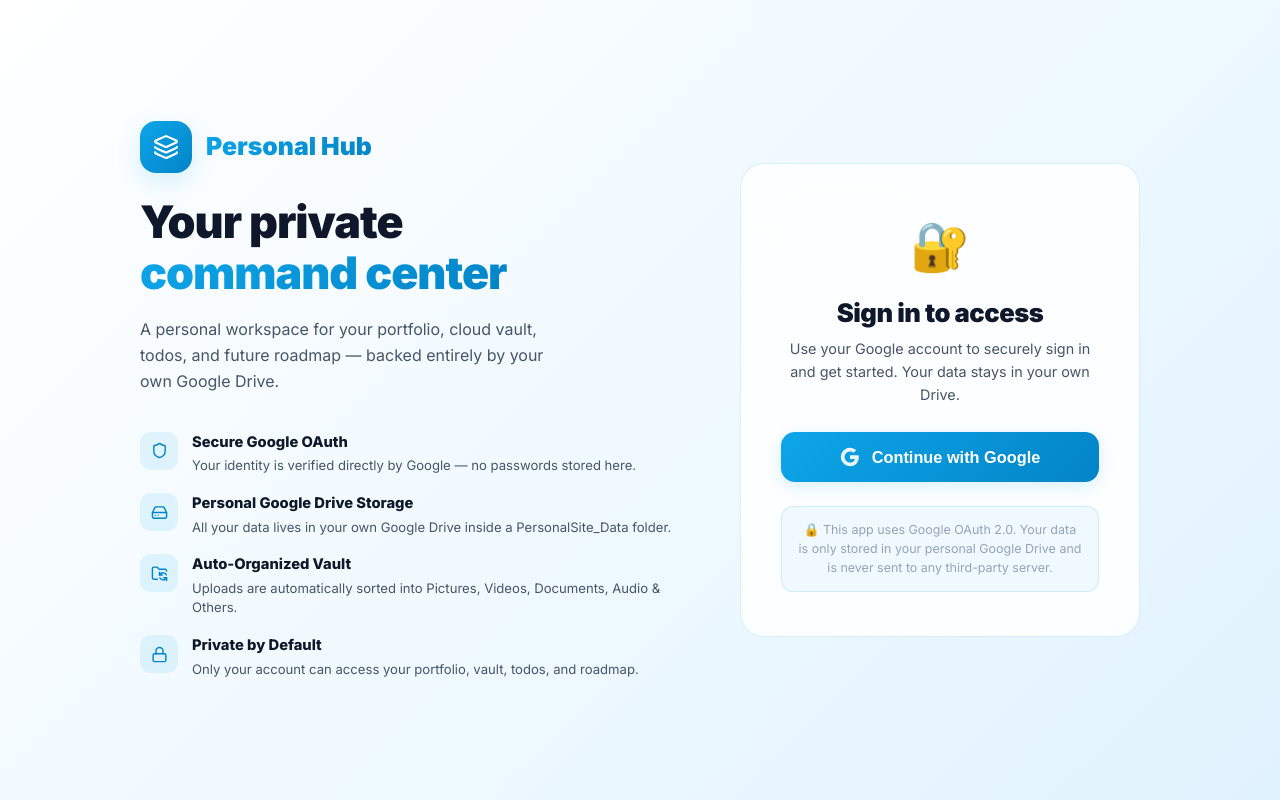
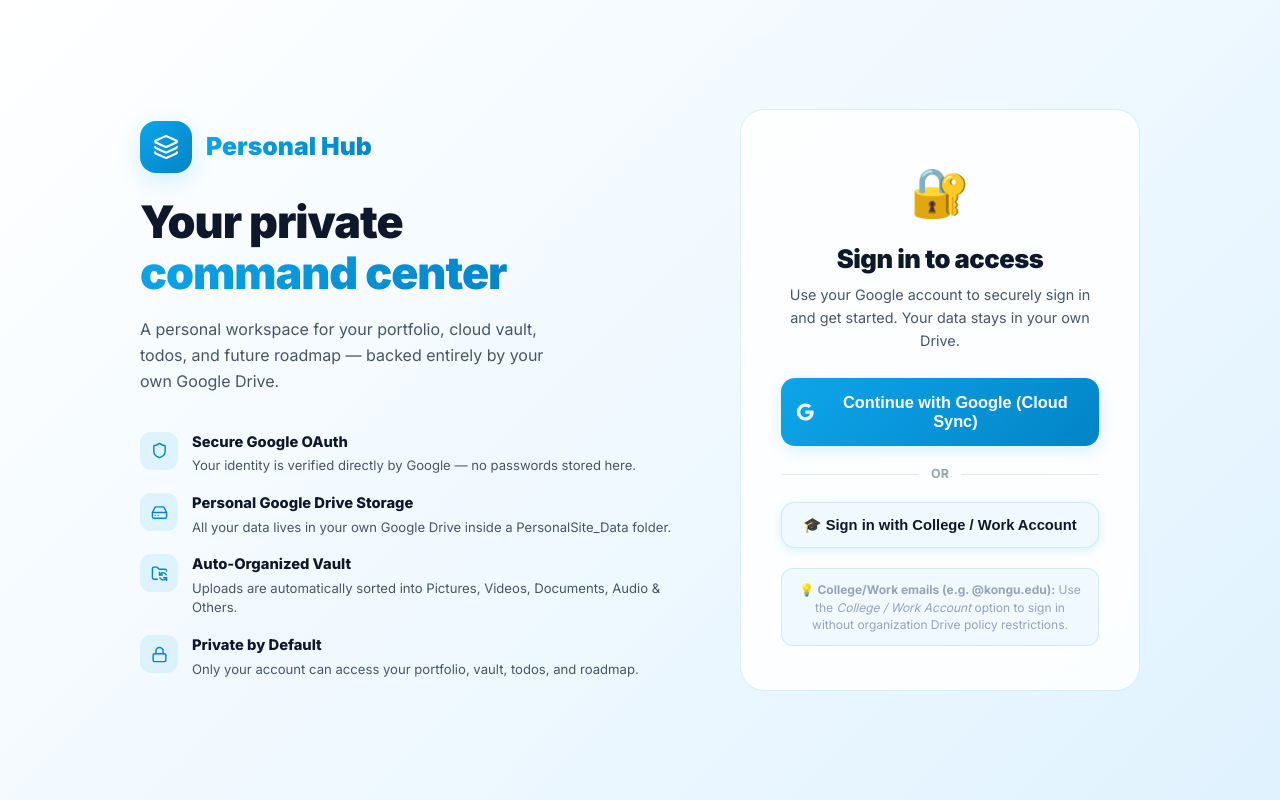
Before and after one commit to arthanareeshwaran-14/personal-hub, a React (Vite) app: page /login in a window 1280 px wide. Built offline with nearby package versions, Linux system fonts and the light colour scheme; no server answers; what @capacitor/core would draw is missing.

Commit message:
feat(login): add dual sign-in flow (Cloud Sync vs College/Work SSO)

```diff
--- a/src/context/AuthContext.jsx
+++ b/src/context/AuthContext.jsx
@@ -36,12 +36,17 @@
   return isGHPages ? `${origin}/personal-hub/` : origin;
 }
 
-function buildAuthUrl(redirectUri) {
+function buildAuthUrl(redirectUri, mode = "drive") {
+  const scope =
+    mode === "basic"
+      ? "openid profile email"
+      : "openid profile email https://www.googleapis.com/auth/drive.file";
+
   const params = new URLSearchParams({
     client_id: GOOGLE_CLIENT_ID,
     redirect_uri: redirectUri,
     response_type: "token",
-    scope: "openid profile email https://www.googleapis.com/auth/drive.file",
+    scope: scope,
     prompt: "select_account",
   });
   return `https://accounts.google.com/o/oauth2/v2/auth?${params.toString()}`;
@@ -185,7 +190,7 @@
   }, [handleTokenFragment]);
 
   // ── Sign-in ───────────────────────────────────────────────────────────────
-  const signIn = useCallback(async () => {
+  const signIn = useCallback(async (mode = "drive") => {
     if (!GOOGLE_CLIENT_ID) {
       alert("Google Client ID is not configured.");
       return;
@@ -193,7 +198,7 @@
     setAuthError(null);
 
     const redirectUri = getRedirectUri();
-    const authUrl     = buildAuthUrl(redirectUri);
+    const authUrl     = buildAuthUrl(redirectUri, mode);
 
     if (IS_ELECTRON) {
       // ── Electron: open a secure popup BrowserWindow ──────────────────────
--- a/src/pages/LoginPage.jsx
+++ b/src/pages/LoginPage.jsx
@@ -202,7 +202,7 @@
           <motion.button
             whileHover={{ scale: 1.02, boxShadow: "0 10px 28px var(--border)" }}
             whileTap={{ scale: 0.98 }}
-            onClick={signIn}
+            onClick={() => signIn("drive")}
             style={{
               width: "100%",
               display: "flex",
@@ -227,20 +227,51 @@
               <path d="M5.84 14.09c-.22-.66-.35-1.36-.35-2.09s.13-1.43.35-2.09V7.07H2.18C1.43 8.55 1 10.22 1 12s.43 3.45 1.18 4.93l2.85-2.22.81-.62z" fill="rgba(255,255,255,0.9)" />
               <path d="M12 5.38c1.62 0 3.06.56 4.21 1.64l3.15-3.15C17.45 2.09 14.97 1 12 1 7.7 1 3.99 3.47 2.18 7.07l3.66 2.84c.87-2.6 3.3-4.53 6.16-4.53z" fill="rgba(255,255,255,0.9)" />
             </svg>
-            Continue with Google
+            Continue with Google (Cloud Sync)
+          </motion.button>
+
+          <div style={{ display: "flex", alignItems: "center", gap: 12, margin: "18px 0" }}>
+            <div style={{ flex: 1, height: 1, background: "var(--border)" }} />
+            <span style={{ fontSize: "0.78rem", fontWeight: 700, color: "var(--text-muted)", textTransform: "uppercase" }}>or</span>
+            <div style={{ flex: 1, height: 1, background: "var(--border)" }} />
+          </div>
+
+          <motion.button
+            whileHover={{ scale: 1.02 }}
+            whileTap={{ scale: 0.98 }}
+            onClick={() => signIn("basic")}
+            style={{
+              width: "100%",
+              display: "flex",
+              alignItems: "center",
+              justifyContent: "center",
+              gap: 10,
+              padding: "13px",
+              fontSize: "0.92rem",
+              fontWeight: 700,
+              borderRadius: 14,
+              border: "1.5px solid var(--border)",
+              cursor: "pointer",
+              background: "var(--bg-secondary)",
+              color: "var(--text-primary)",
+              boxShadow: "0 2px 8px var(--border)",
+              transition: "all 0.2s ease",
+            }}
+          >
+            🎓 Sign in with College / Work Account
           </motion.button>
 
           <div
             style={{
-              marginTop: 24,
-              padding: "14px 16px",
+              marginTop: 20,
+              padding: "12px 14px",
               borderRadius: 12,
               background: "var(--bg-secondary)",
               border: "1px solid var(--border)"
             }}
           >
-            <div style={{ fontSize: "0.78rem", color: "var(--text-muted)", lineHeight: 1.5 }}>
-              🔒 This app uses Google OAuth 2.0. Your data is only stored in your personal Google Drive and is never sent to any third-party server.
+            <div style={{ fontSize: "0.75rem", color: "var(--text-muted)", lineHeight: 1.45 }}>
+              💡 <strong>College/Work emails (e.g. @kongu.edu):</strong> Use the <em>College / Work Account</em> option to sign in without organization Drive policy restrictions.
             </div>
           </div>
         </motion.div>
```
